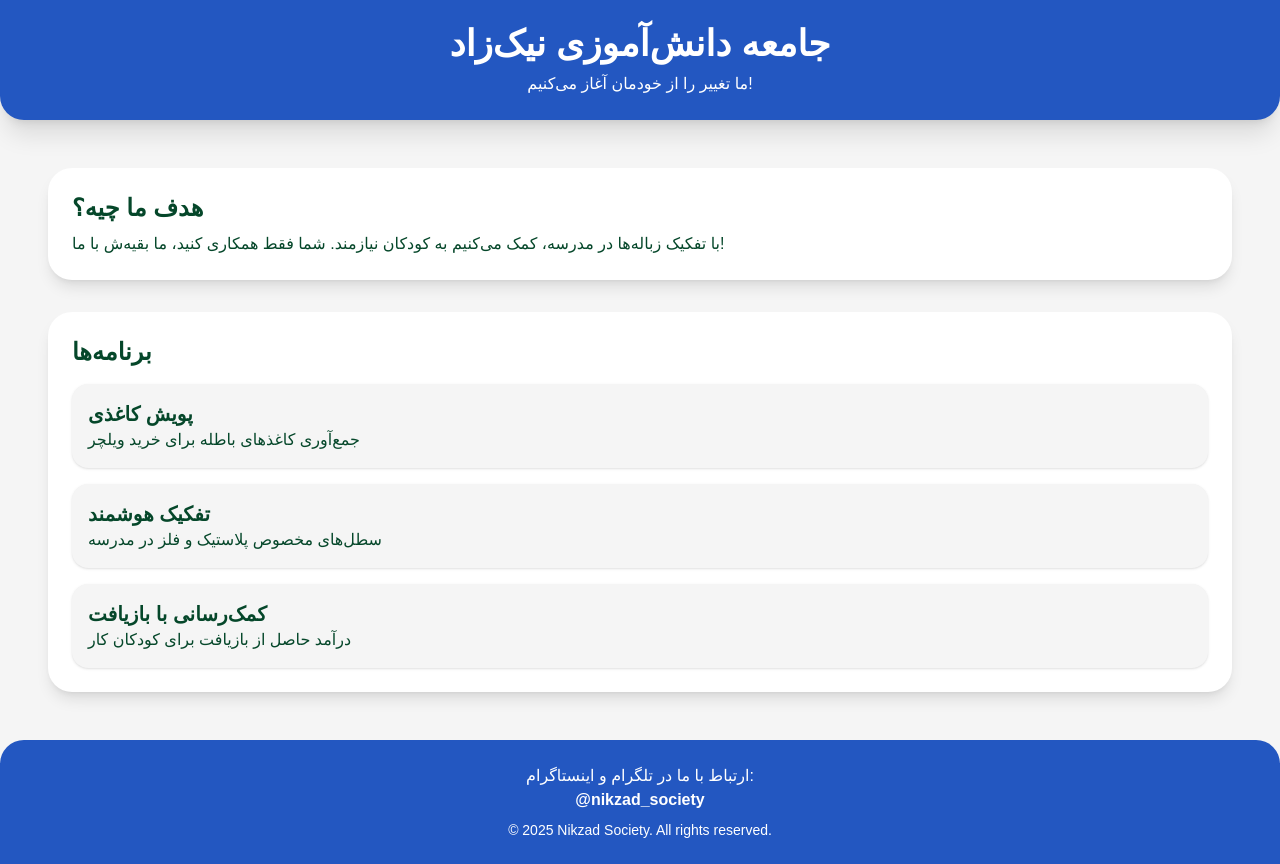
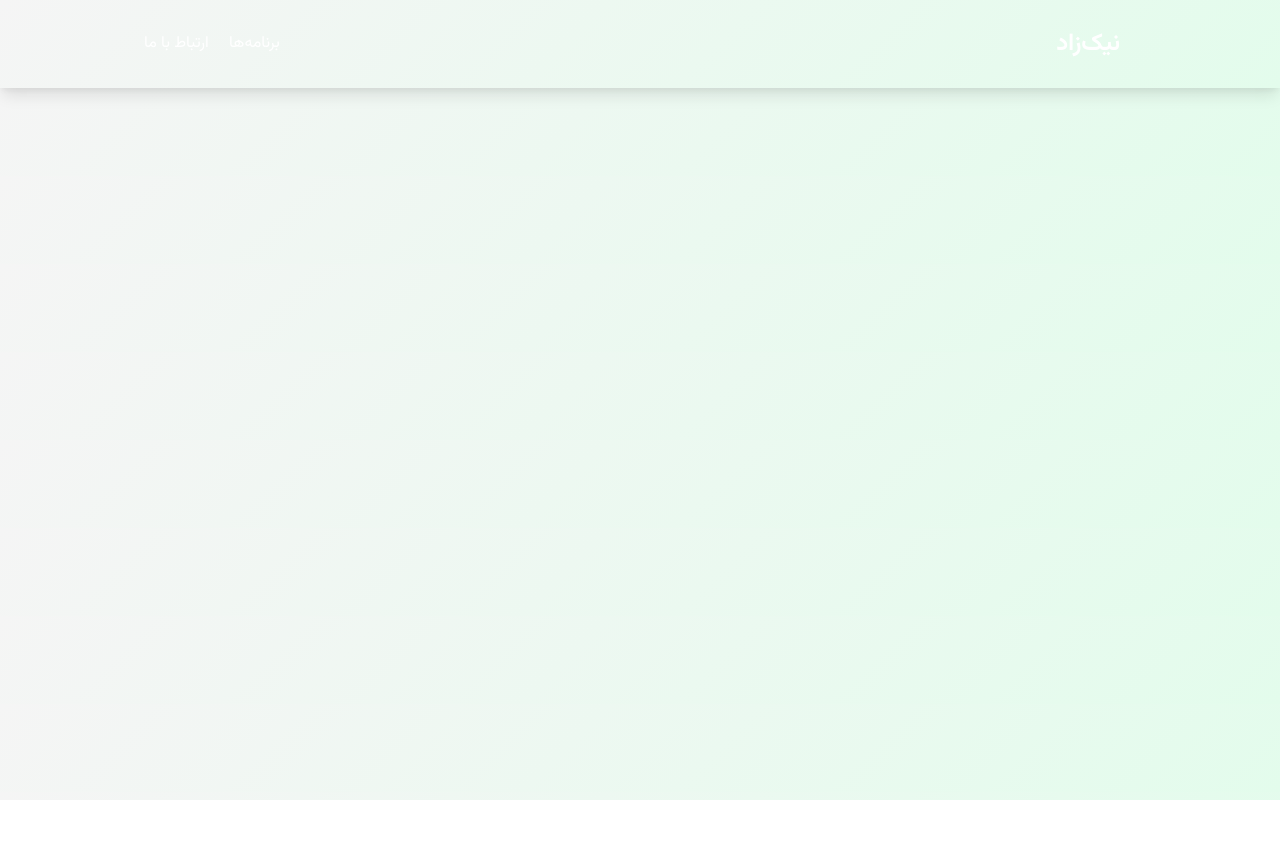
Before and after one commit to shayanfpg9/nikzad_society, a plain HTML site: page Index.html in a window 1280 px wide. After the commit the page ends 800 px from the top, so only its background shows below. Drawn offline with nearby package versions, Linux system fonts and the light colour scheme.

Commit message:
Update Index.html

```diff
--- a/Index.html
+++ b/Index.html
@@ -1,67 +1,34 @@
 <!DOCTYPE html>
-<html lang="fa">
+<html lang="fa" dir="rtl">
 <head>
-  <meta charset="UTF-8">
-  <meta name="viewport" content="width=device-width, initial-scale=1.0">
-  <title>نیک‌زاد | Nikzad Society</title>
-  <script src="https://cdn.tailwindcss.com"></script>
+  <meta charset="UTF-8" />
+  <meta name="viewport" content="width=device-width, initial-scale=1.0" />
+  <title>انجمن نیک‌زاد</title>
+  <link href="https://cdn.jsdelivr.net/npm/tailwindcss@2.2.19/dist/tailwind.min.css" rel="stylesheet">
   <style>
+    @import url('https://fonts.googleapis.com/css2?family=Vazirmatn:wght@400;700&display=swap');
     body {
-      font-family: 'Vazir', sans-serif;
+      font-family: 'Vazirmatn', sans-serif;
+      background: linear-gradient(135deg, #f5f5f5, #e3fcec);
+      overflow-x: hidden;
     }
     .fade-in {
-      animation: fadeIn 1s ease-in-out;
+      animation: fadeIn 1.4s ease-in-out both;
     }
     @keyframes fadeIn {
-      from { opacity: 0; transform: translateY(20px); }
+      from { opacity: 0; transform: translateY(10px); }
       to { opacity: 1; transform: translateY(0); }
     }
   </style>
 </head>
-<body class="bg-[#f5f5f5] text-[#05472a]">
-  <!-- Wrapper -->
-  <div class="min-h-screen flex flex-col justify-between">
-    <!-- Header -->
-    <header class="w-full bg-[#2357c1] text-white rounded-b-3xl p-6 text-center shadow-xl">
-      <h1 class="text-3xl md:text-4xl font-bold fade-in">جامعه دانش‌آموزی نیک‌زاد</h1>
-      <p class="text-sm md:text-base mt-2 fade-in">ما تغییر را از خودمان آغاز می‌کنیم!</p>
-    </header>
-
-    <!-- Main Content -->
-    <main class="flex-grow p-6 md:p-12 space-y-8 fade-in">
-      <section class="bg-white rounded-3xl p-6 shadow-lg">
-        <h2 class="text-2xl font-bold mb-2">هدف ما چیه؟</h2>
-        <p>با تفکیک زباله‌ها در مدرسه، کمک می‌کنیم به کودکان نیازمند. شما فقط همکاری کنید، ما بقیه‌ش با ما!</p>
-      </section>
-
-      <section class="bg-white rounded-3xl p-6 shadow-lg">
-        <h2 class="text-2xl font-bold mb-4">برنامه‌ها</h2>
-        <div id="slider" class="space-y-4"></div>
-      </section>
-    </main>
-
-    <!-- Footer -->
-    <footer class="bg-[#2357c1] text-white text-center rounded-t-3xl p-6">
-      <p>ارتباط با ما در تلگرام و اینستاگرام: <br><span class="font-bold">@nikzad_society</span></p>
-      <p class="text-sm mt-2">© 2025 Nikzad Society. All rights reserved.</p>
-    </footer>
-  </div>
-
-  <!-- Sample JSON posts -->
-  <script>
-    const posts = [
-      { title: "پویش کاغذی", desc: "جمع‌آوری کاغذهای باطله برای خرید ویلچر" },
-      { title: "تفکیک هوشمند", desc: "سطل‌های مخصوص پلاستیک و فلز در مدرسه" },
-      { title: "کمک‌رسانی با بازیافت", desc: "درآمد حاصل از بازیافت برای کودکان کار" }
-    ];
-
-    const slider = document.getElementById('slider');
-    posts.forEach(post => {
-      const div = document.createElement('div');
-      div.className = "p-4 bg-[#f5f5f5] rounded-2xl shadow fade-in hover:scale-105 transition-transform";
-      div.innerHTML = `<h3 class="text-xl font-semibold">${post.title}</h3><p>${post.desc}</p>`;
-      slider.appendChild(div);
-    });
-  </script>
-</body>
-</html>
+<body class="text-gray-800">
+  <!-- هدر -->
+  <header class="w-full py-6 bg-[#05472a] text-white shadow-lg">
+    <div class="max-w-5xl mx-auto px-4 flex justify-between items-center">
+      <h1 class="text-2xl font-bold rounded-full px-4 py-1 bg-[#2357c1]">نیک‌زاد</h1>
+      <nav class="space-x-4 space-x-reverse">
+        <a href="#programs" class="hover:underline">برنامه‌ها</a>
+        <a href="#contact" class="hover:underline">ارتباط با ما</a>
+      </nav>
+    </div>
+  </header>
```
